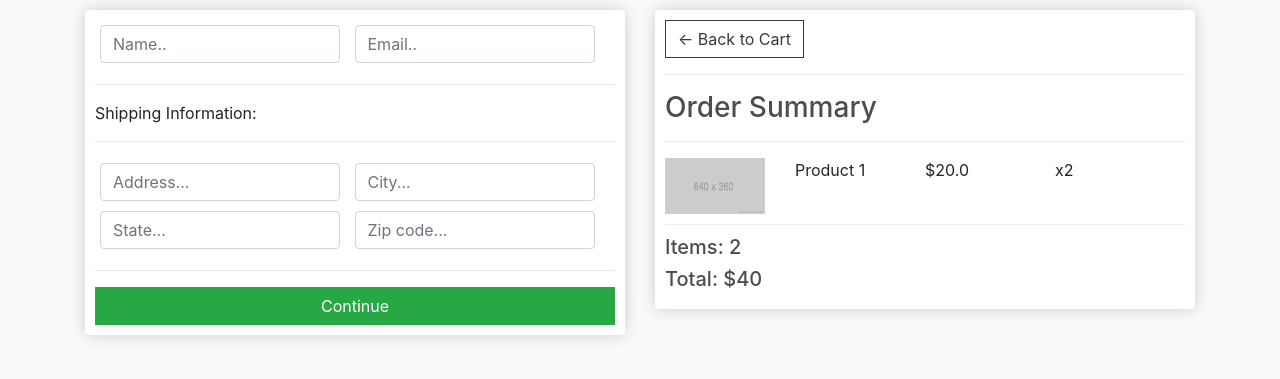
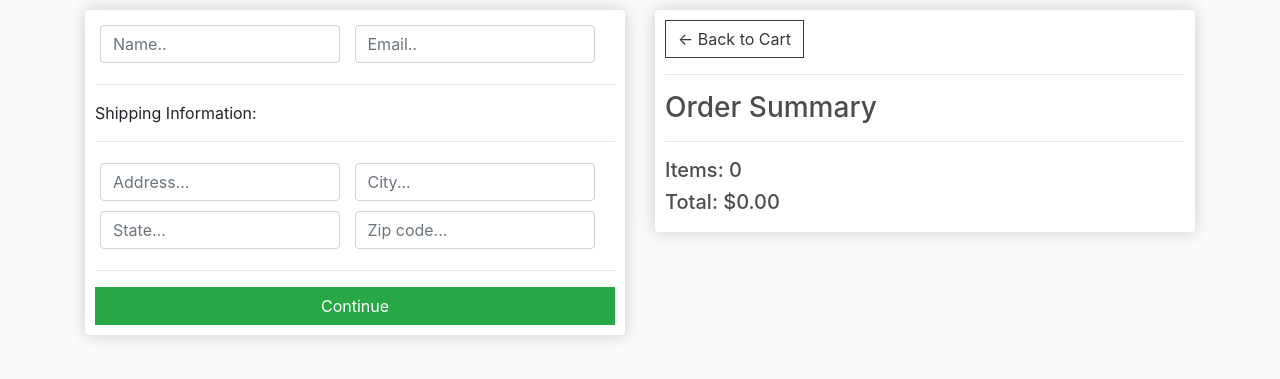
Before and after one commit to elsiepractice/django_ecommerce, a Django app: page /checkout/ in a window 1280 px wide. Shown: the part 57-436 px from the top of the page. Run offline with Django 3.2, Linux system fonts and the light colour scheme; some libraries are stand-ins or nearby versions.

Commit message:
Checkout page data

```diff
--- a/ecommerce/store/templates/store/checkout.html
+++ b/ecommerce/store/templates/store/checkout.html
@@ -47,16 +47,16 @@
             <hr>
             <h3>Order Summary</h3>
             <hr>
-
+            {%  for item in items%}
             <div class="cart-row">
-                <div style="flex:2"><img class="row-image" src="{% static 'images/placeholder.png' %}"></div>
-                <div style="flex:2"><p>Product 1</p></div>
-                <div style="flex:2"><p>$20.0</p></div>
-                <div style="flex:2"><p>x2</p></div>
+                <div style="flex:2"><img class="row-image" src="{{item.product.imageURL}}"></div>
+                <div style="flex:2"><p>{{item.product.name}}</p></div>
+                <div style="flex:2"><p>${{item.product.price|floatformat:2}}</p></div>
+                <div style="flex:2"><p>{{item.quantity}}</p></div>
             </div>
-
-            <h5>Items: 2</h5>
-            <h5>Total: $40</h5>
+            {% endfor %}
+            <h5>Items: {{order.get_cart_items}}</h5>
+            <h5>Total: ${{order.get_cart_total|floatformat:2 }}</h5>
         </div>
     </div>
 </div>
--- a/ecommerce/store/views.py
+++ b/ecommerce/store/views.py
@@ -22,5 +22,13 @@ def cart(request):
 	return render(request, 'store/cart.html', context)
 
 def checkout(request):
-	context = {}
+	if request.user.is_authenticated:
+		customer = request.user.customer
+		order, created = Order.objects.get_or_create(customer=customer, complete=False)
+		items = order.orderitem_set.all()
+	else:
+		items = []
+		order = {'get_cart_items':0,'get_cart_total':0}
+
+	context = {'items':items,'order':order}
 	return render(request, 'store/checkout.html', context)
```
